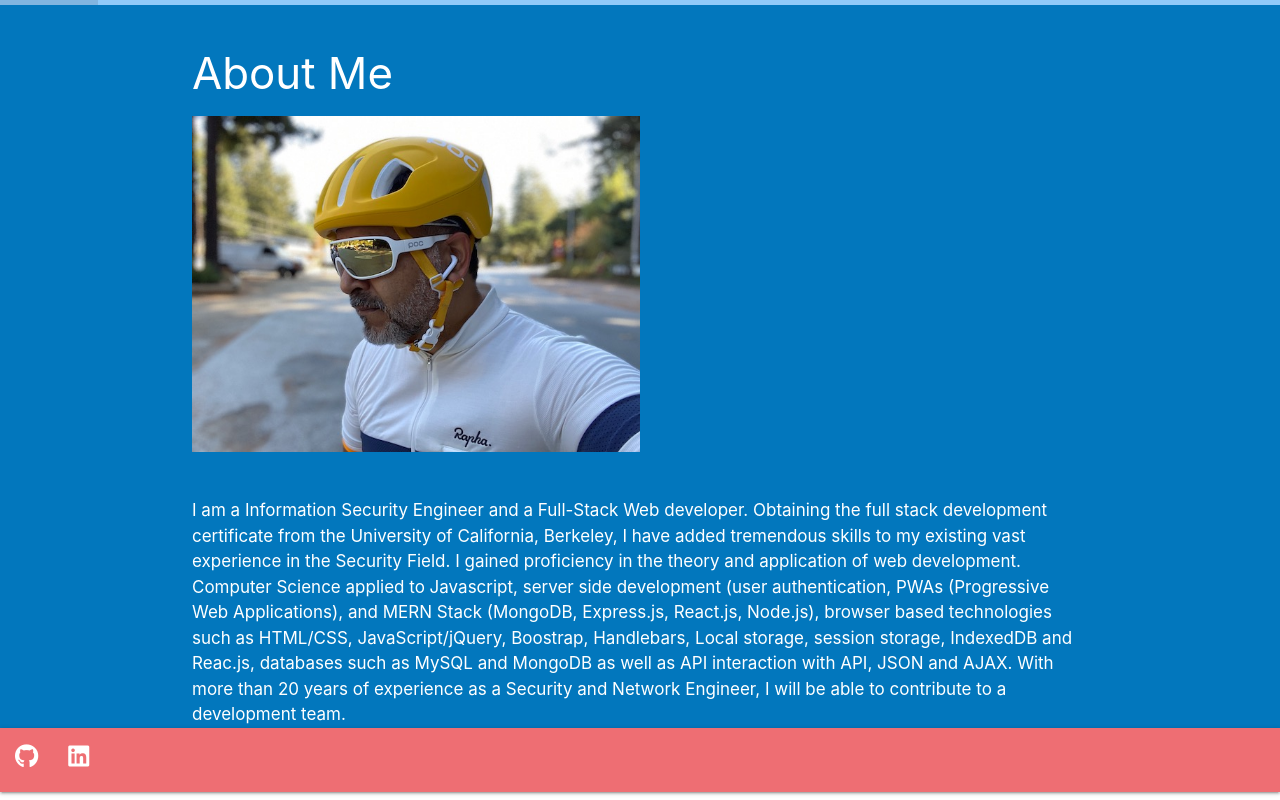
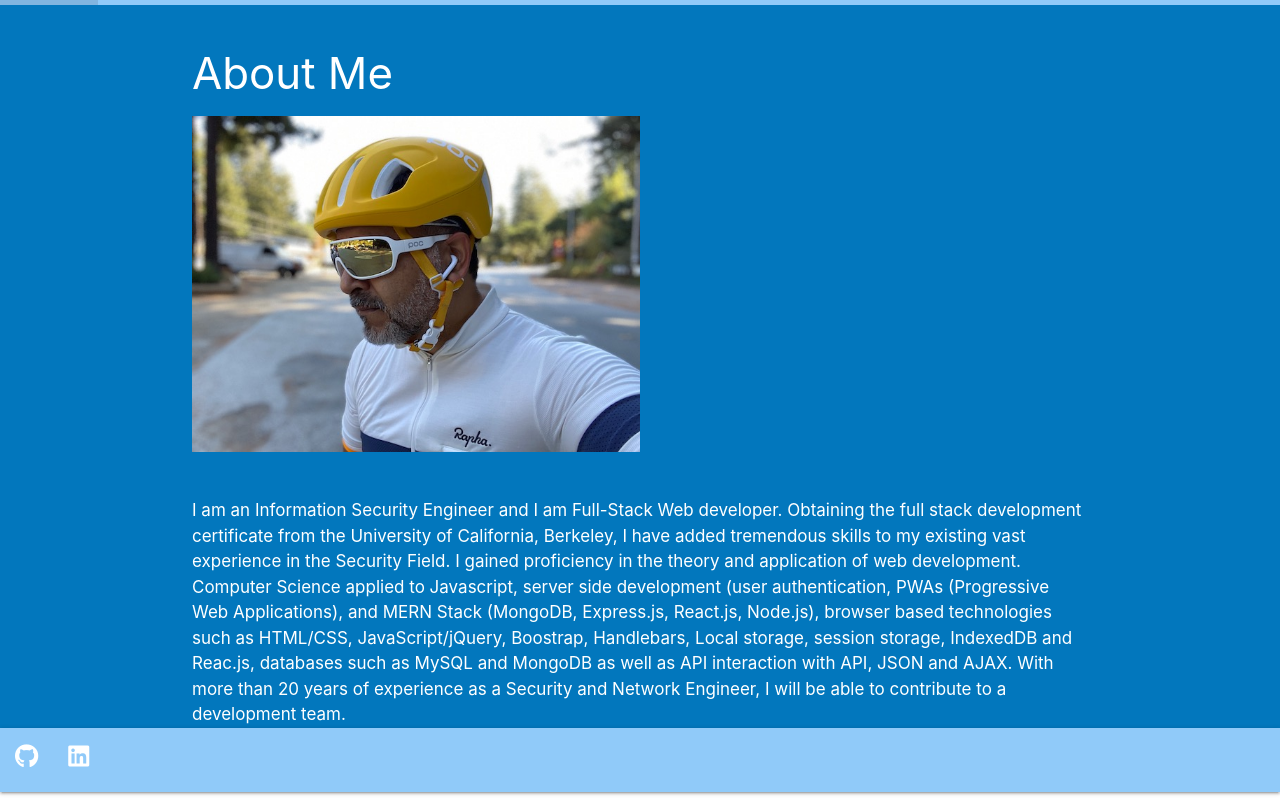
Before and after one commit to chulopapi/react-portfolio, a React (Create React App) app: page / in a window 1280 px wide. Shown: the part 169-969 px from the top of the page. Built offline with nearby package versions, Linux system fonts and the light colour scheme.

Commit message:
adding changes to the footer component, moving the github and linkdedIn links to the left for better, better display for mobile display

```diff
--- a/src/components/About/index.js
+++ b/src/components/About/index.js
@@ -8,7 +8,7 @@ function About(props) {
         <section className="container">
             <h3 id="about">About Me</h3>
             <img src={profileImage} className="my-2" style={{ maxWidth: "80%", width: "50%" }} alt="Marlon Guandique" />
-            <p id="about-me"> I am a Information Security Engineer and a Full-Stack Web developer. Obtaining the full stack development certificate from the University of California, Berkeley, I have added tremendous skills to my existing vast experience in the Security Field. I gained proficiency in the theory and application of web development.  Computer Science applied to Javascript, server side development (user authentication, PWAs (Progressive Web Applications), and MERN Stack (MongoDB, Express.js, React.js, Node.js), browser based technologies such as HTML/CSS, JavaScript/jQuery, Boostrap, Handlebars, Local storage, session storage, IndexedDB and Reac.js, databases such as MySQL and MongoDB as well as API interaction with API, JSON and AJAX. With more than 20 years of experience as a Security and Network Engineer, I will be able to contribute to a development team.
+            <p id="about-me"> I am an Information Security Engineer and I am Full-Stack Web developer. Obtaining the full stack development certificate from the University of California, Berkeley, I have added tremendous skills to my existing vast experience in the Security Field. I gained proficiency in the theory and application of web development.  Computer Science applied to Javascript, server side development (user authentication, PWAs (Progressive Web Applications), and MERN Stack (MongoDB, Express.js, React.js, Node.js), browser based technologies such as HTML/CSS, JavaScript/jQuery, Boostrap, Handlebars, Local storage, session storage, IndexedDB and Reac.js, databases such as MySQL and MongoDB as well as API interaction with API, JSON and AJAX. With more than 20 years of experience as a Security and Network Engineer, I will be able to contribute to a development team.
 </p>
         </section>
     );
--- a/src/components/Contact/index.js
+++ b/src/components/Contact/index.js
@@ -54,12 +54,7 @@ function ContactForm() {
 
   return (
     <section className="row bg-text">
-      <div className="col s12 m6">
-        <h2 className="center" id="contact" data-testid="h1tag">Contact me</h2>
 
-        <h6 className="center" htmlFor="email">Email address: marlon.guandique@gmail.com</h6>
-        <h6 className="center" htmlFor="email">Phone Number: 408-999-8877</h6>
-      </div>
       <div className="col s12 m6">
         <h2 className="center" id="contact" data-testid="h1tag">Send Email</h2>
         <form id="contact-form" onSubmit={handleSubmit}>
@@ -83,6 +78,10 @@ function ContactForm() {
           <button className="btn-small cyan" type="submit" data-testid="button">Submit</button>
         </form>
       </div>
+       <div className="col s12 m6">
+        <h6 className="center" htmlFor="email">email address: marlon.guandique@gmail.com</h6>
+        <h6 className="center" htmlFor="email">phone number: 408-999-8877</h6>
+      </div>
     </section>
   )
 }
--- a/src/components/Footer/index.js
+++ b/src/components/Footer/index.js
@@ -3,8 +3,9 @@ import React from "react";
 function Footer() {
     return (
         <section id="footer">
-            <nav>
-                <ul id="external links right">
+            <nav className= "blue lighten-3">
+                <ul id="nav-mobile" class="left hide-on-med-and-down">
+                    <ul id="external links">
                         <li>
                             <a href="https://github.com/chulopapi" target="blank"><i className="fab fa-github"></i></a>
                         </li>
@@ -13,6 +14,7 @@ function Footer() {
                                 target="blank"><i className="fab fa-linkedin"></i></a>
                         </li>
                     </ul>
+                </ul>
             </nav>
         </section>
     );
--- a/src/components/Navigation/index.js
+++ b/src/components/Navigation/index.js
@@ -8,7 +8,9 @@ function Nav(props) {
     } = props;
 
     return (
+
         <nav className="blue lighten-3">
+
             <ul className="flex-row">
                 <li className={`mx-2 ${(pageSelected === "about me") ? 'active' : ''}`}>
                     <a data-testid="about" href="#about" onClick={() => setPageSelected("about me")}>
@@ -33,6 +35,7 @@ function Nav(props) {
 
             </ul>
         </nav>
+
     );
 }
 
```
Also changed, not shown: package.json (+7 -1 lines), 1 other file (tests, documents, lock files or other folders). Lines whose indentation alone changed are shown as unchanged.
